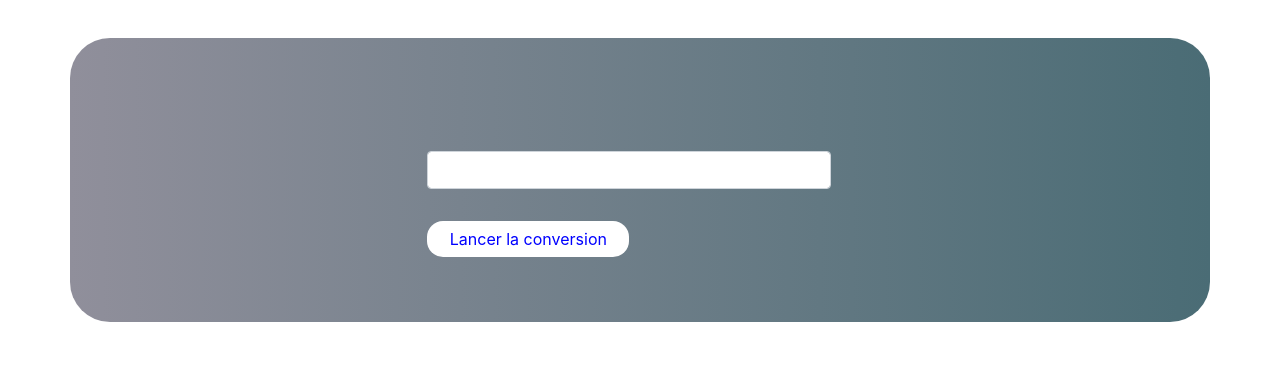
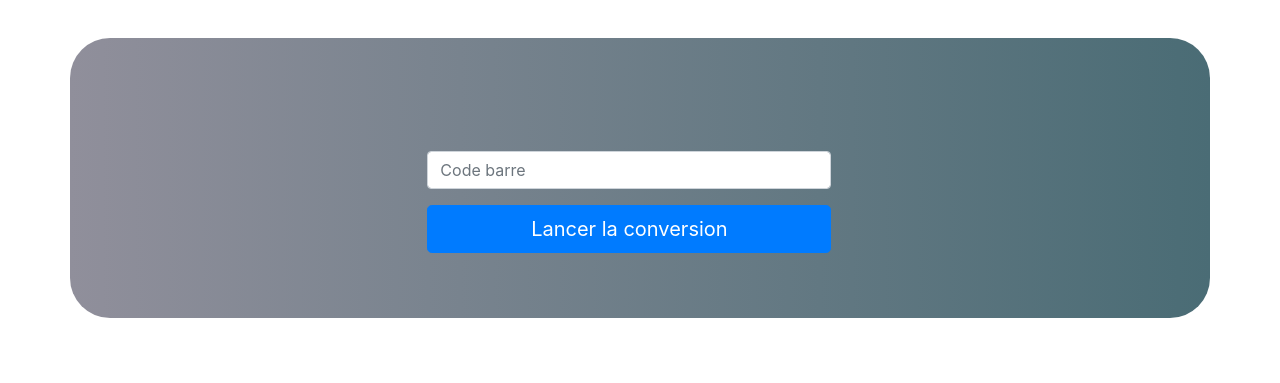
Before and after one commit to Chacrex/Cthulhu-Agility, a plain HTML site: page interface/index.html in a window 1280 px wide. Drawn offline with nearby package versions, Linux system fonts and the light colour scheme.

Commit message:
Interface MAJ

```diff
--- a/interface/index.html
+++ b/interface/index.html
@@ -20,10 +20,10 @@
                                 <div class="col-md-12">
                                     <form method="post">
                                         <div class="form-group">
-                                            <input type="text" name="LGform1_user" class="form-control" placeholder="" value="" required=""/>
+                                            <input type="text" name="LGform1_user" class="form-control" placeholder="Code barre" value="" required=""/>
                                         </div>
                                         <div class="form-group">
-                                            <input type="submit" name="LGform1" class="btnContactSubmit" value="Lancer la conversion" />
+                                            <button type="submit" class="btn btn-primary btn-lg btn-block">Lancer la conversion</button>
                                         </div>
                                     </form>
                                 </div>
```
